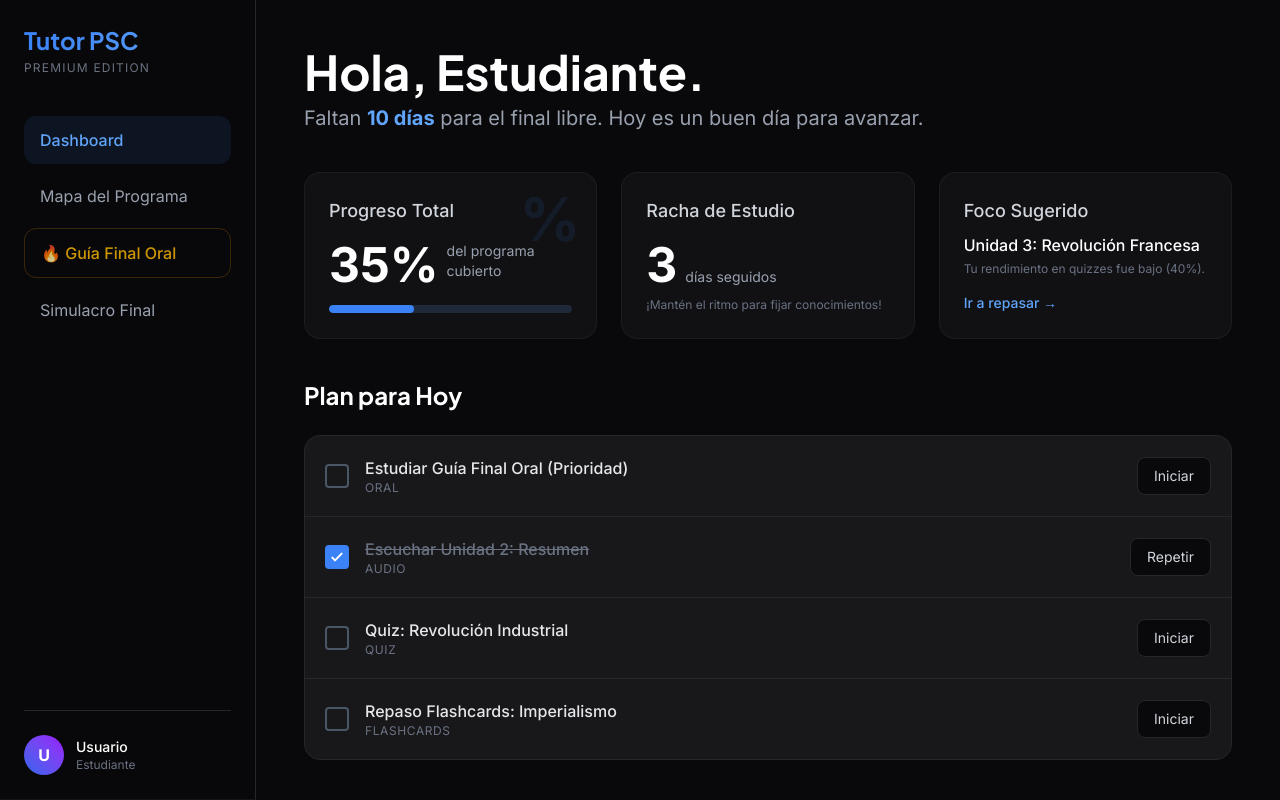
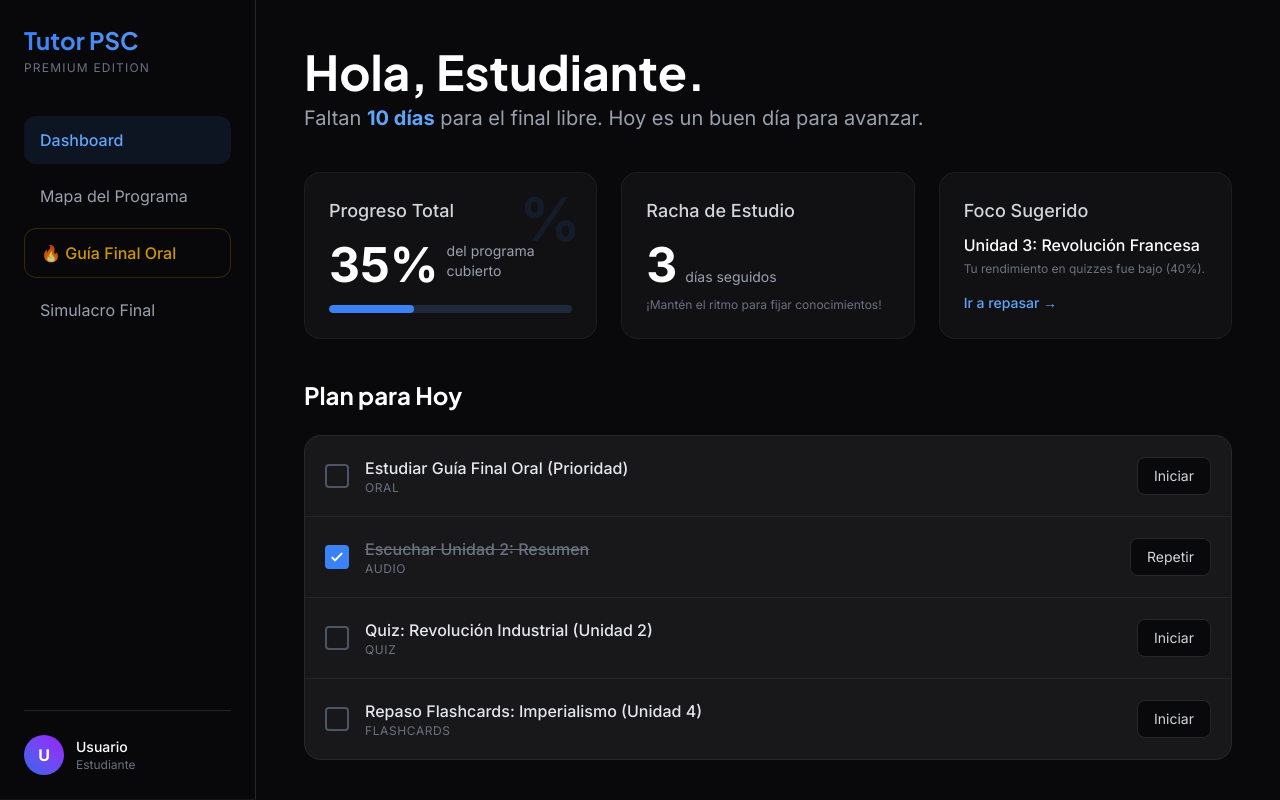
Before and after one commit to fernandoparronchi/tutor-psc, a Next.js app: page / in a window 1280 px wide. Built offline with nearby package versions, Linux system fonts and the light colour scheme.

Commit message:
fix: make dashboard tasks clickable with proper navigation links

```diff
--- a/app/page.tsx
+++ b/app/page.tsx
@@ -13,10 +13,10 @@ export default function Dashboard() {
   }, []);
 
   const tasks = [
-    { id: 0, title: "Estudiar Guía Final Oral (Prioridad)", completed: false, type: "oral" },
-    { id: 1, title: "Escuchar Unidad 2: Resumen", completed: true, type: "audio" },
-    { id: 2, title: "Quiz: Revolución Industrial", completed: false, type: "quiz" },
-    { id: 3, title: "Repaso Flashcards: Imperialismo", completed: false, type: "flashcards" },
+    { id: 0, title: "Estudiar Guía Final Oral (Prioridad)", completed: false, type: "oral", href: "/oral" },
+    { id: 1, title: "Escuchar Unidad 2: Resumen", completed: true, type: "audio", href: "/unidad/2" },
+    { id: 2, title: "Quiz: Revolución Industrial (Unidad 2)", completed: false, type: "quiz", href: "/unidad/2" },
+    { id: 3, title: "Repaso Flashcards: Imperialismo (Unidad 4)", completed: false, type: "flashcards", href: "/unidad/4" },
   ];
 
   return (
@@ -97,9 +97,12 @@ export default function Dashboard() {
                   <p className="text-xs text-gray-500 uppercase tracking-wider">{task.type}</p>
                 </div>
               </div>
-              <button className="px-4 py-2 text-sm bg-dark-bg border border-dark-border rounded-lg text-gray-300 hover:text-white hover:border-gray-500 transition-all">
+              <Link
+                href={task.href}
+                className="px-4 py-2 text-sm bg-dark-bg border border-dark-border rounded-lg text-gray-300 hover:text-white hover:border-gray-500 transition-all"
+              >
                 {task.completed ? "Repetir" : "Iniciar"}
-              </button>
+              </Link>
             </div>
           ))}
         </div>
```
